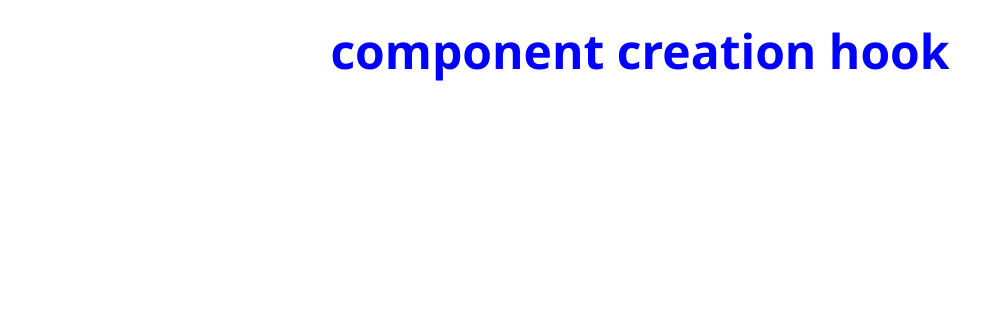
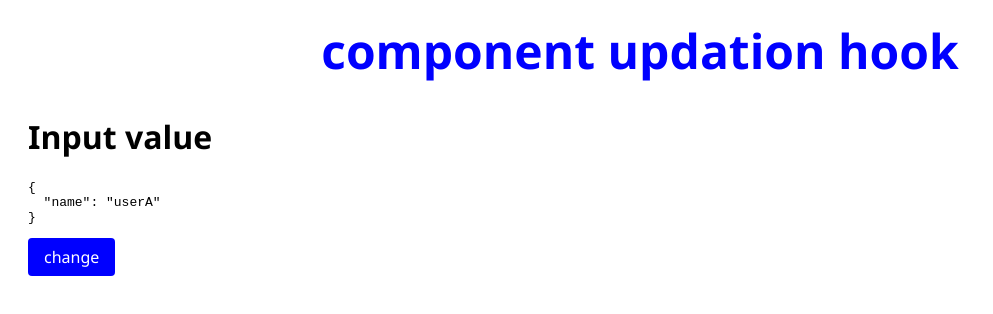
Before and after one commit to anubapatla/my-angular-app1, an Angular app: page / in a window 1280 px wide. Shown: the top 314 px of the page, without its empty margins (0-993 px from the left). Built offline with nearby package versions, Linux system fonts and the light colour scheme.

Commit message:
cutsom changes with ngDoCheck()

```diff
--- a/src/app/app.component.html
+++ b/src/app/app.component.html
@@ -6,4 +6,8 @@
 <!-- * * * * * * * * * Delete the template below * * * * * * * * * -->
 <!-- * * * * * * * to get started with your project! * * * * * * * -->
 <!-- * * * * * * * * * * * * * * * * * * * * * * * * * * * * * * * -->
-<h1> component creation hook</h1>
+<h1> component updation hook</h1>
+<div>
+    <app-test [user]="user"></app-test>
+    <button> change</button>
+</div>
--- a/src/app/app.component.ts
+++ b/src/app/app.component.ts
@@ -15,21 +15,9 @@ import { CommonModule } from '@angular/common';
 export class AppComponent {
   title(title: any) {
     throw new Error('Method not implemented.');}
-    count:number =0;
-    conterInterval:any;
-    startCounter(){
-      this.conterInterval=setInterval(()=>{
-        if(this.count <= 5){
-         console.log(this.count++);
-        }else {
-        clearInterval(this.conterInterval);
-        }
-      },1000);
-    }
-    ngOnInit(): void{
-      this.startCounter();
-    }
-    constructor(){
-
-    }
+  user ={
+    name:'userA',};
+    changeUserName(){
+      this.user.name='UserB';
   }
+  }
--- a/src/app/test/test.component.html
+++ b/src/app/test/test.component.html
@@ -1,3 +1,4 @@
-<p>test works!</p>
-<h2> previous Value:{{  previousValue}}</h2>
-<h2> Current Value:{{ currentValue}}</h2>
+<div>
+    <h1> Input value</h1>
+    <pre>{{ user| json}}</pre>
+</div>
--- a/src/app/test/test.component.ts
+++ b/src/app/test/test.component.ts
@@ -1,23 +1,15 @@
 import { Component,Input,OnChanges, SimpleChanges } from '@angular/core';
+import { JsonPipe } from '@angular/common';
 
 @Component({
   selector: 'app-test',
-  imports: [],
+  imports: [JsonPipe],
   templateUrl: './test.component.html',
   styleUrl: './test.component.css'
 })
 export class TestComponent  implements OnChanges{
-  @Input() inputValue:string='';
-  previousValue:string |undefined;
-  currentValue:string |undefined;
-  ngOnChanges(changes: SimpleChanges): void {
-    //console.log('calling from the ngonchanges hooks---');
-
-    if (changes['inputValue']){
-      this.previousValue=changes['inputValue'].previousValue;
-      this.currentValue=changes['inputValue'].currentValue;
-      console.log(changes);
-    }
-  }
-
+  @Input() user:any;
+ ngOnChanges(changes: SimpleChanges): void {
+   console.log('ngOnChanges called:',changes);
+ }
 }
```
